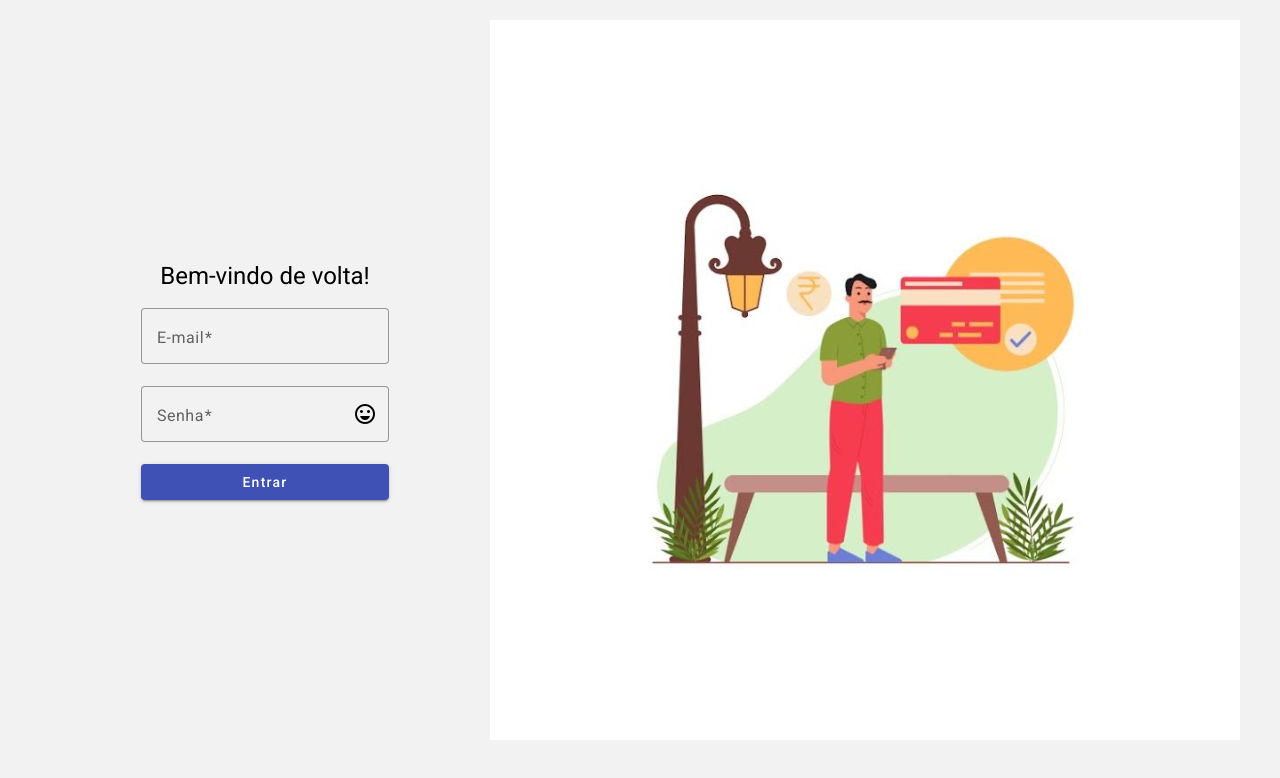
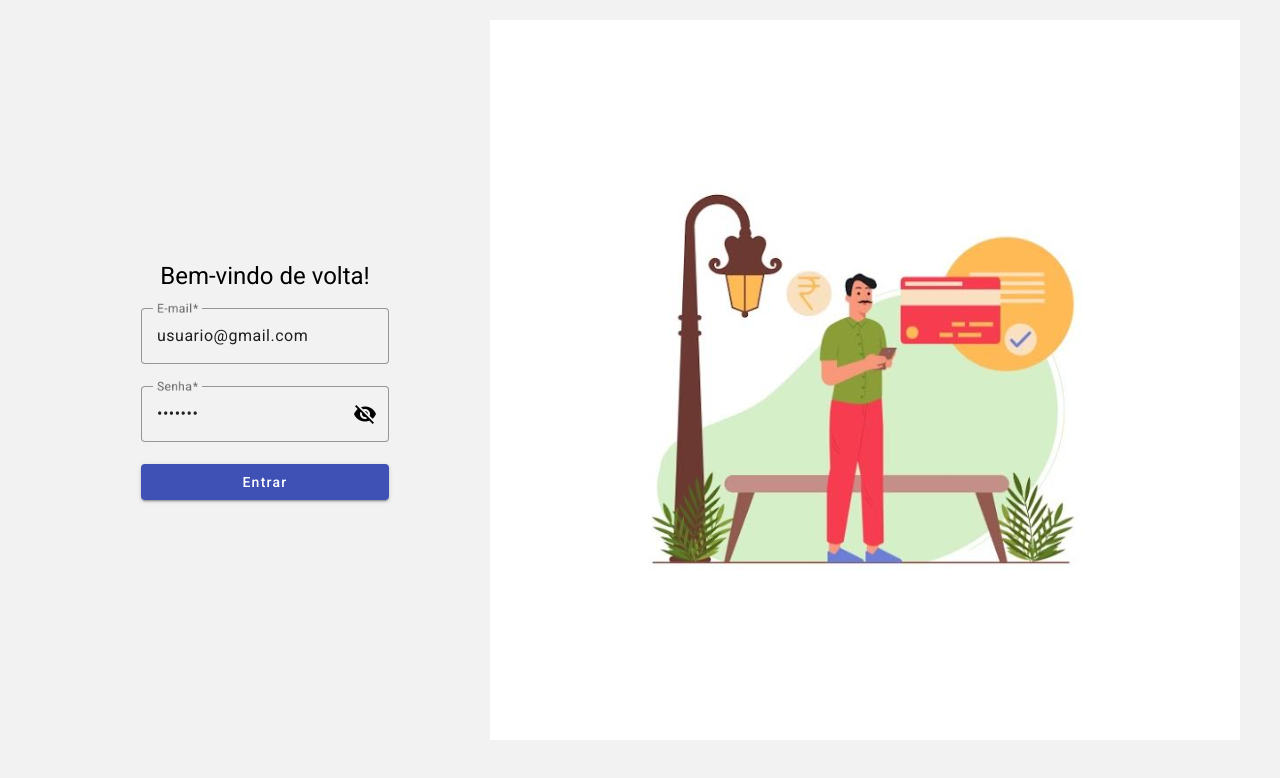
Before and after one commit to LucieneFagundes/pay-friend, an Angular app: page /login in a window 1280 px wide. Shown: the top 778 px of the page. Built offline with nearby package versions, Linux system fonts and the light colour scheme.

Commit message:
:lipstick: style: visibility of password

```diff
--- a/src/app/auth/components/login/login.component.html
+++ b/src/app/auth/components/login/login.component.html
@@ -17,9 +17,23 @@
           matInput
           placeholder="Digite sua senha"
           formControlName="password"
-          type="password"
+          [type]="type == 'visible' ? 'text' : 'password' "
         />
-        <mat-icon matSuffix>sentiment_very_satisfied</mat-icon>
+
+        <mat-icon
+          matSuffix
+          class="icon-visibility"
+          *ngIf="type == 'no-visible'"
+          (click)="type = 'visible'"
+          >visibility_off</mat-icon
+        >
+        <mat-icon
+          matSuffix
+          class="icon-visibility"
+          *ngIf="type == 'visible'"
+          (click)="type = 'no-visible'"
+          >visibility</mat-icon
+        >
 
         <mat-error *ngIf="form.controls['password'].hasError('required')"
           >Password is required</mat-error
--- a/src/app/auth/components/login/login.component.scss
+++ b/src/app/auth/components/login/login.component.scss
@@ -33,3 +33,7 @@
   align-items: center;
   background-color: #ffffff;
 }
+
+.icon-visibility{
+  cursor: pointer;
+}
--- a/src/app/auth/components/login/login.component.ts
+++ b/src/app/auth/components/login/login.component.ts
@@ -8,18 +8,19 @@ import { AuthService } from '../../services/auth.service';
   styleUrls: ['./login.component.scss'],
 })
 export class LoginComponent {
+  type = 'no-visible'
+
   constructor(
     private formBuilder: UntypedFormBuilder,
     private authService: AuthService
   ) {}
 
   form = this.formBuilder.group({
-    email: ['', [Validators.email, Validators.required]],
-    password: ['', [Validators.minLength(6), Validators.required]],
+    email: ['usuario@gmail.com', [Validators.email, Validators.required]],
+    password: ['usuario', [Validators.minLength(6), Validators.required]],
   });
 
   onSubmit(): void {
-    console.log(this.form)
     if (this.form.valid) {
       this.authService.login(this.form.value);
     }
```
